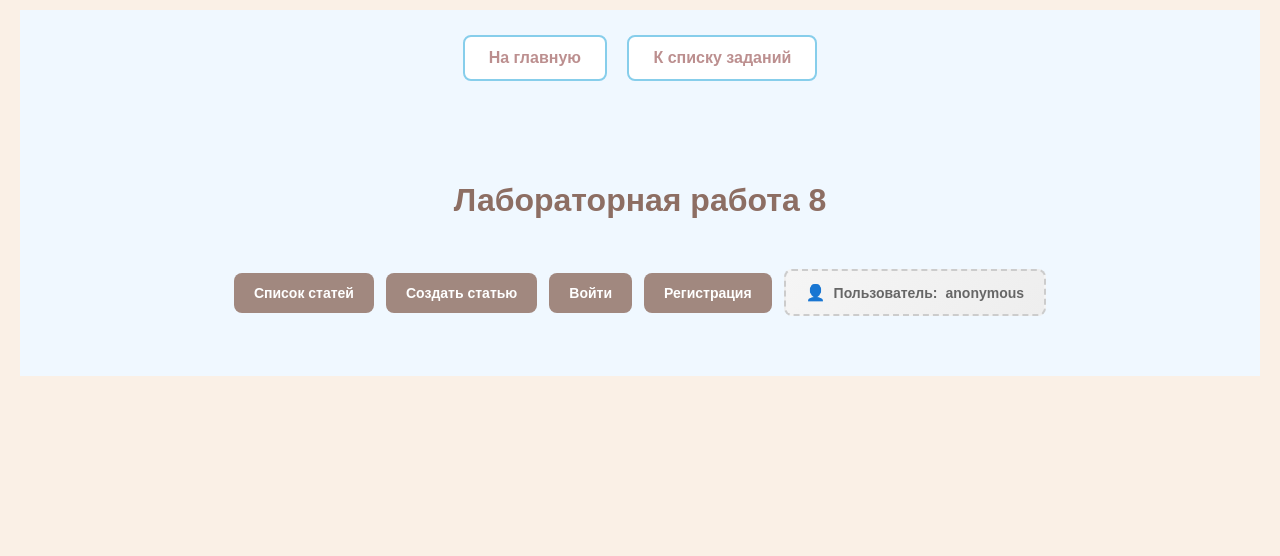
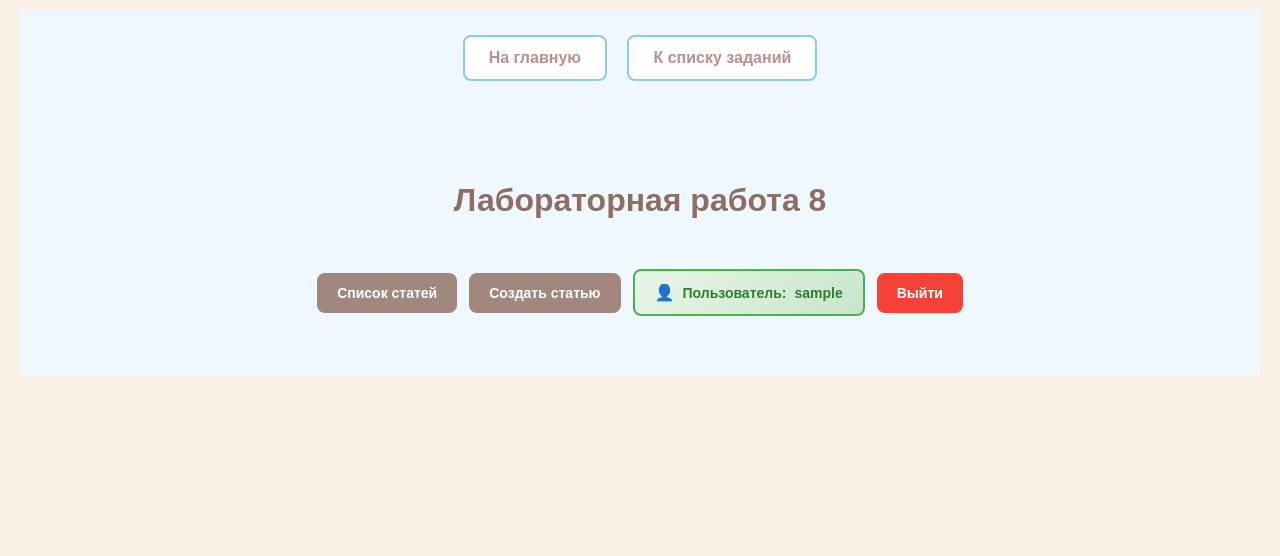
Before and after one commit to Ksenia-business/web-back-labs, a Flask app: page /lab8/ in a window 1280 px wide. Shown: the part 55-611 px from the top of the page. Run offline with Flask 3, Linux system fonts and the light colour scheme; the visitor is signed in with stand-in values (Sample User, id 1).

Commit message:
Логаут

```diff
--- a/lab8.py
+++ b/lab8.py
@@ -2,7 +2,7 @@ from flask import Blueprint, request, render_template, redirect, session, curren
 from os import path
 from db import db
 from db.models import users, articles
-from flask_login import login_user, login_required, current_user
+from flask_login import login_user, login_required, current_user, logout_user
 from werkzeug.security import generate_password_hash, check_password_hash
 
 lab8 = Blueprint('lab8', __name__)
@@ -10,7 +10,7 @@ lab8 = Blueprint('lab8', __name__)
 
 @lab8.route('/lab8/')
 def lab():
-    return render_template('lab8/lab8.html', login=session.get('login'))
+    return render_template('lab8/lab8.html', login=current_user.login if current_user.is_authenticated else None)
 
 
 @lab8.route('/lab8/login', methods = ['GET', 'POST'])
@@ -68,6 +68,13 @@ def register():
     return redirect('/lab8/')
 
 
+@lab8.route('/lab8/logout')
+@login_required
+def logout():
+    logout_user()
+    return redirect('/lab8/')
+
+
 @lab8.route('/lab8/articles')
 @login_required
 def article_list():
--- a/templates/lab8/lab8.html
+++ b/templates/lab8/lab8.html
@@ -1,9 +1,7 @@
 {% extends "base.html" %}
 
-{# номер лабораторной работы: #}
 {% block lab %}Лабораторная работа 8{% endblock %}
 
-{# основной контент: #}
 {% block main %}
 <style>
     .knowledge-base {
@@ -75,6 +73,32 @@
         background: linear-gradient(135deg, #f5f5f5 0%, #eeeeee 100%);
         border-color: #ccc;
     }
+
+    .user-info.logged-in {
+        background: linear-gradient(135deg, #e8f5e9 0%, #c8e6c9 100%);
+        border: 2px solid #4caf50;
+        color: #2e7d32 !important;
+    }
+
+    .logout-btn {
+        padding: 12px 20px;
+        background: #f44336;
+        color: white !important;
+        text-decoration: none;
+        border-radius: 8px;
+        font-size: 14px;
+        font-weight: 600;
+        transition: all 0.2s ease;
+        border: none;
+        cursor: pointer;
+    }
+
+    .logout-btn:hover {
+        background: #d32f2f;
+        transform: translateY(-1px);
+        text-decoration: none;
+        color: white !important;
+    }
 </style>
 
 <div class="knowledge-base">
@@ -83,12 +107,19 @@
     <div class="nav-container">
         <a href="/lab8/articles" class="nav-btn">Список статей</a>
         <a href="/lab8/create" class="nav-btn">Создать статью</a>
-        <a href="/lab8/login" class="nav-btn">Войти</a>
-        <a href="/lab8/register" class="nav-btn">Регистрация</a>
 
-        <div class="user-info">
-            Пользователь: <strong>anonymous</strong>
-        </div>
+        {% if login %}
+            <div class="user-info logged-in">
+                Пользователь: <strong>{{ login }}</strong>
+            </div>
+            <a href="/lab8/logout" class="logout-btn">Выйти</a>
+        {% else %}
+            <a href="/lab8/login" class="nav-btn">Войти</a>
+            <a href="/lab8/register" class="nav-btn">Регистрация</a>
+            <div class="user-info">
+                Пользователь: <strong>anonymous</strong>
+            </div>
+        {% endif %}
     </div>
 </div>
 {% endblock %}
```
